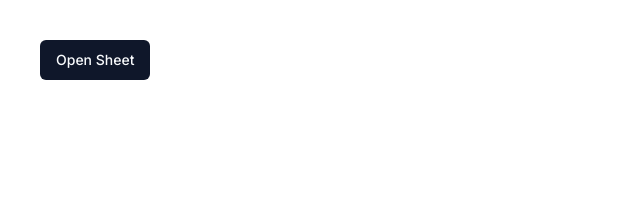
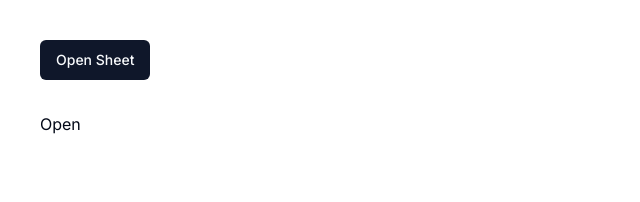
Before and after one commit to thought7878/frontend-technology-demos, a Next.js app: page /shadcn/issues/4300 in a window 1280 px wide. Shown: the top 202 px of the page, without its empty margins (0-640 px from the left). Built offline with nearby package versions, Linux system fonts and the light colour scheme.

Commit message:
fix: test this bug https://github.com/shadcn-ui/ui/issues/4300#issuecomment-2232092231

```diff
--- a/app/shadcn/issues/4300/page.tsx
+++ b/app/shadcn/issues/4300/page.tsx
@@ -18,6 +18,15 @@ import {
   PopoverContent,
   PopoverTrigger,
 } from '@/components/ui/popover';
+import {
+  Dialog,
+  DialogContent,
+  DialogDescription,
+  DialogFooter,
+  DialogHeader,
+  DialogTitle,
+  DialogTrigger,
+} from '@/components/ui/dialog';
 
 /**
  * https://github.com/shadcn-ui/ui/issues/4300
@@ -35,6 +44,26 @@ export default function Home() {
           <ComboboxDemo />
         </SheetContent>
       </Sheet>
+
+      {/*  */}
+      <div className='mt-8'>
+        <Dialog>
+          <DialogTrigger>Open</DialogTrigger>
+          <DialogContent>
+            <DialogHeader>
+              <DialogTitle>Are you absolutely sure?</DialogTitle>
+              <DialogDescription>
+                This action cannot be undone. This will permanently delete your
+                account and remove your data from our servers.
+                <ComboboxDemo></ComboboxDemo>
+              </DialogDescription>
+            </DialogHeader>
+            <DialogFooter>
+              <ComboboxDemo></ComboboxDemo>
+            </DialogFooter>
+          </DialogContent>
+        </Dialog>
+      </div>
     </main>
   );
 }
@@ -67,6 +96,7 @@ function ComboboxDemo() {
   const [value, setValue] = useState('');
 
   return (
+    <>
       <Popover open={open} onOpenChange={setOpen}>
         <PopoverTrigger asChild>
           <Button
@@ -110,5 +140,6 @@ function ComboboxDemo() {
           </Command>
         </PopoverContent>
       </Popover>
+    </>
   );
 }
```
Lines whose indentation alone changed are shown as unchanged.
